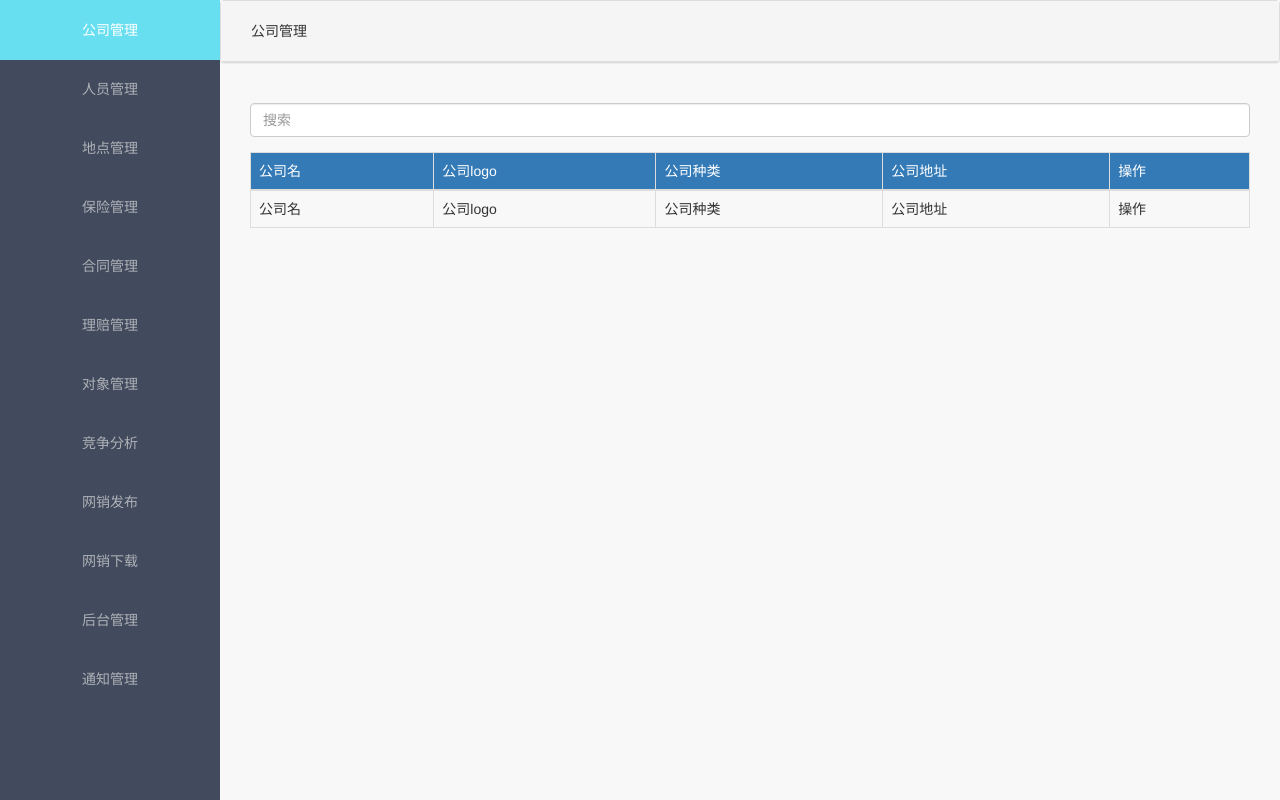
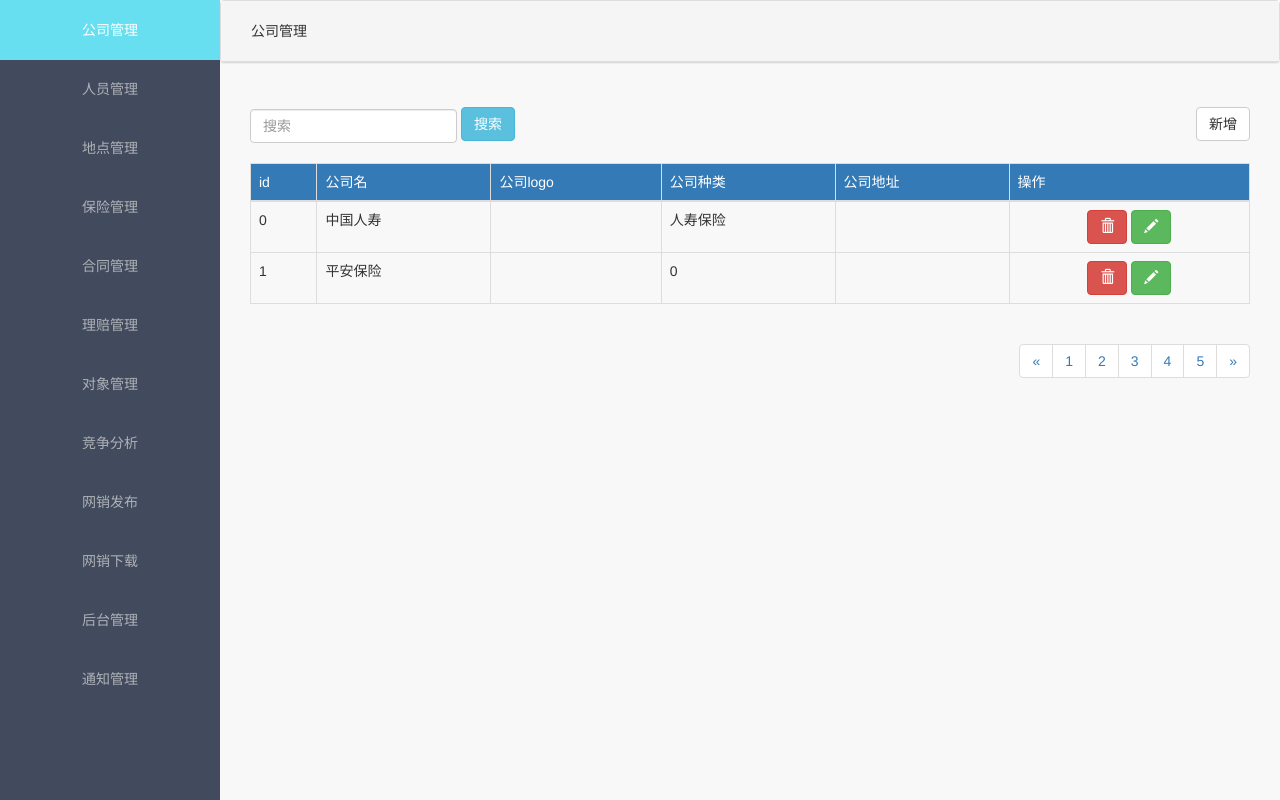
Before and after one commit to FFFfengfengfeng/ts-express, a PHP site: page /views/company/ in a window 1280 px wide. Run offline with PHP 8.4, Linux system fonts and the light colour scheme; data comes from the database, SQL or seed files in the repository.

Commit message:
添加公司列表模糊查询

```diff
--- a/Api/Company/List.php
+++ b/Api/Company/List.php
@@ -5,25 +5,69 @@ $host     = "localhost";     //连接名
 $user     = "root";          //连接用户名
 $password = "";              //连接密码
 $dbname   = "netsalesystem"; //数据库名
-$success  = "";              //请求状态 0.失败 1.成功
-$message  = "";              //请求打印信息
-$data     = [];              //返回数据
 
-$conn = mysqli_connect($host, $user, $password, $dbname);
+$conn = mysqli_connect( $host, $user, $password, $dbname );
+mysqli_set_charset($conn , "utf8");
 
 if (!$conn) {
     $success = "0";
     $message = "连接失败";
 }
 
-$key = $_POST["key"];
+function query_list($keyword = null, $page = 1, $size = 10) {
+    $success  = "";              //请求状态 0.失败 1.成功
+    $message  = "";              //请求打印信息
+    $data     = [];              //返回数据
+    if ($keyword) {
+        $sql = "SELECT * FROM Company WHERE NAME LIKE '%" . $keyword . "%'";
+    } else {
+        $sql = "SELECT * FROM Company limit " . (($page - 1) * $size) . "," . $size;
+    }
+    $result = mysqli_query($GLOBALS["conn"], $sql);
 
-$sql = "SELECT * FROM Company";
-$result = mysqli_query($conn, $sql);
+    if (mysqli_num_rows($result) > 0) {
+        while ($row = mysqli_fetch_assoc($result)) {
+            switch ($row["type"]) {//保险公司的种类: 1.人寿保险,2.养老保险,3.汽车保险,4.财产保险
+                case "1":
+                    $row["type"] = "人寿保险";
+                    break;
+                case "2":
+                    $row["type"] = "养老保险";
+                    break;
+                case "3":
+                    $row["type"] = "汽车保险";
+                    break;
+                case "4":
+                    $row["type"] = "财产保险";
+                    break;
+            }
+            array_push($data, $row);
+        }
+        $success = "1";
+        $message = "获取成功";
+        $total    = mysqli_num_rows(mysqli_query($GLOBALS["conn"], "SELECT * FROM Company"));
+    }
+    $json = array("success" => $success, "data" => $data, "message" => $message, "total" => $total);
 
-if (mysqli_num_rows($result) > 0) {
-
+    return $json;
 }
 
+if (!empty($_POST["keyword"])) {
+    $keyword = $_POST["keyword"];
+} else {
+    $keyword = null;
+}
+if (!empty($_POST["page"])) {
+    $page = $_POST["page"];
+} else {
+    $page = 1;
+}
+if (!empty($_POST["size"])) {
+    $size = $_POST["size"];
+} else {
+    $size = 10;
+}
+
+$json = query_list($keyword, $page, $size);
 echo json_encode($json, JSON_UNESCAPED_UNICODE);
 ?>
--- a/css/main.css
+++ b/css/main.css
@@ -12,7 +12,9 @@ body,html{
 }
 .sidebar .list-group{
 }
-.sidebar .list-group-item{
+.sidebar .list-group-item,
+.sidebar .list-group-item:active,
+.sidebar .list-group-item:focus{
     border: none;
     border-radius: 0;
     background-color: transparent;
@@ -22,6 +24,10 @@ body,html{
     text-align: center;
 }
 .sidebar .list-group-item:hover{
+    background-color: #68dff0;
+    color: #FFF;
+}
+.sidebar .list-group-item.active{
     background-color: #68dff0;
     color: #FFF;
 }
@@ -45,3 +51,13 @@ body,html{
     box-sizing: border-box;
     padding: 20px 30px 0 30px;
 }
+.main-content .operate-bar{
+    margin-bottom: 20px;
+    height: 40px;
+    line-height: 40px;
+}
+.main-content .operate-bar:after{
+    display: block;
+    content: " ";
+    clear: both;
+}
--- /dev/null
+++ b/js/main.js
@@ -0,0 +1,5 @@
++ function (window, $) {
+    function Page(options, element) {
+
+    }
+}(window, jQuery);
--- /dev/null
+++ b/js/tmpl.min.js
@@ -0,0 +1,2 @@
+!function(e){"use strict";var n=function(e,t){var r=/[^\w\-\.:]/.test(e)?new Function(n.arg+",tmpl","var _e=tmpl.encode"+n.helper+",_s='"+e.replace(n.regexp,n.func)+"';return _s;"):n.cache[e]=n.cache[e]||n(n.load(e));return t?r(t,n):function(e){return r(e,n)}};n.cache={},n.load=function(e){return document.getElementById(e).innerHTML},n.regexp=/([\s'\\])(?!(?:[^{]|\{(?!%))*%\})|(?:\{%(=|#)([\s\S]+?)%\})|(\{%)|(%\})/g,n.func=function(e,n,t,r,c,u){return n?{"\n":"\\n","\r":"\\r","\t":"\\t"," ":" "}[n]||"\\"+n:t?"="===t?"'+_e("+r+")+'":"'+("+r+"==null?'':"+r+")+'":c?"';":u?"_s+='":void 0},n.encReg=/[<>&"'\x00]/g,n.encMap={"<":"&lt;",">":"&gt;","&":"&amp;",'"':"&quot;","'":"&#39;"},n.encode=function(e){return(null==e?"":""+e).replace(n.encReg,function(e){return n.encMap[e]||""})},n.arg="o",n.helper=",print=function(s,e){_s+=e?(s==null?'':s):_e(s);},include=function(s,d){_s+=tmpl(s,d);}","function"==typeof define&&define.amd?define(function(){return n}):"object"==typeof module&&module.exports?module.exports=n:e.tmpl=n}(this);
+//# sourceMappingURL=tmpl.min.js.map
--- a/login.php
+++ b/login.html
@@ -37,7 +37,7 @@
                     method: 'POST',
                     success: function (res) {
                         if (res.success === '1') {
-                            window.location.href = 'index.php';
+                            window.location.href = 'index.html';
                         } else {
 
                         }
--- a/templates/sidebar.php
+++ b/templates/sidebar.php
@@ -1,6 +1,6 @@
 <div class="sidebar" id="sidebar">
     <div class="list-group">
-        <a href="views/company.php" class="list-group-item">公司管理</a>
+        <a href="views/company/index.php" class="list-group-item">公司管理</a>
         <a href="javascript:;" class="list-group-item">人员管理</a>
         <a href="javascript:;" class="list-group-item">地点管理</a>
         <a href="javascript:;" class="list-group-item">保险管理</a>
--- a/views/company.php
+++ /dev/null
@@ -1,62 +0,0 @@
-<!DOCTYPE html>
-<html lang="en">
-<head>
-    <meta charset="UTF-8">
-    <link rel="stylesheet" href="../css/bootstrap.css">
-    <link rel="stylesheet" href="../css/main.css">
-    <title>Title</title>
-</head>
-<body>
-    <?php
-        include '../templates/sidebar.php';
-    ?>
-    <div class="main-content">
-        <div class="panel panel-default">
-            <div class="panel-heading">公司管理</div>
-        </div>
-        <div class="panel-body">
-            <div class="operate-bar">
-                <div class="form-group">
-                    <input type="text" placeholder="搜索" class="form-control">
-                </div>
-            </div>
-            <table class="table table-bordered">
-                <thead class="bg-primary">
-                    <tr>
-                        <td>公司名</td>
-                        <td>公司logo</td>
-                        <td>公司种类</td>
-                        <td>公司地址</td>
-                        <td>操作</td>
-                    </tr>
-                </thead>
-                <tbody>
-                    <tr>
-                        <td>公司名</td>
-                        <td>公司logo</td>
-                        <td>公司种类</td>
-                        <td>公司地址</td>
-                        <td>操作</td>
-                    </tr>
-                </tbody>
-            </table>
-        </div>
-    </div>
-    <script src="../js/jquery-3.2.1.min.js"></script>
-    <script src="../js/bootstrap.js"></script>
-    <script>
-        $.ajax({
-            url: '../Api/Company/List.php',
-            data: {
-
-            },
-            dataType: 'json',
-            method: 'POST',
-            success: function (res) {
-
-
-            }
-        });
-    </script>
-</body>
-</html>
--- /dev/null
+++ b/views/company/index.html
@@ -0,0 +1,135 @@
+<!DOCTYPE html>
+<html lang="en">
+<head>
+    <meta charset="UTF-8">
+    <link rel="stylesheet" href="../../css/bootstrap.css">
+    <link rel="stylesheet" href="../../css/main.css">
+    <title>公司管理</title>
+</head>
+<body>
+    <div class="sidebar" id="sidebar">
+        <div class="list-group">
+            <a href="javascript:;" class="list-group-item active">公司管理</a>
+            <a href="javascript:;" class="list-group-item">人员管理</a>
+            <a href="javascript:;" class="list-group-item">地点管理</a>
+            <a href="javascript:;" class="list-group-item">保险管理</a>
+            <a href="javascript:;" class="list-group-item">合同管理</a>
+            <a href="javascript:;" class="list-group-item">理赔管理</a>
+            <a href="javascript:;" class="list-group-item">对象管理</a>
+            <a href="javascript:;" class="list-group-item">竞争分析</a>
+            <a href="javascript:;" class="list-group-item">网销发布</a>
+            <a href="javascript:;" class="list-group-item">网销下载</a>
+            <a href="javascript:;" class="list-group-item">后台管理</a>
+            <a href="javascript:;" class="list-group-item">通知管理</a>
+        </div>
+    </div>
+    <div class="main-content">
+        <div class="panel panel-default">
+            <div class="panel-heading">公司管理</div>
+        </div>
+        <div class="panel-body">
+            <div class="operate-bar">
+                <div class="form-inline pull-left">
+                    <div class="form-group">
+                        <input type="text" placeholder="搜索" class="form-control" id="searchInput">
+                    </div>
+                    <a href="javascript:;" class="btn btn-info" id="searchBtn">搜索</a>
+                </div>
+                <div class="pull-right">
+                    <a href="/add.html" class="btn btn-default">新增</a>
+                </div>
+            </div>
+            <table class="table table-bordered">
+                <thead class="bg-primary">
+                    <tr>
+                        <td>id</td>
+                        <td>公司名</td>
+                        <td>公司logo</td>
+                        <td>公司种类</td>
+                        <td>公司地址</td>
+                        <td>操作</td>
+                    </tr>
+                </thead>
+                <tbody id="companyList"></tbody>
+            </table>
+            <nav aria-label="Page navigation" class="text-right">
+                <ul class="pagination">
+                    <li>
+                        <a href="#" aria-label="Previous">
+                            <span aria-hidden="true">&laquo;</span>
+                        </a>
+                    </li>
+                    <li><a href="#">1</a></li>
+                    <li><a href="#">2</a></li>
+                    <li><a href="#">3</a></li>
+                    <li><a href="#">4</a></li>
+                    <li><a href="#">5</a></li>
+                    <li>
+                        <a href="#" aria-label="Next">
+                            <span aria-hidden="true">&raquo;</span>
+                        </a>
+                    </li>
+                </ul>
+            </nav>
+        </div>
+    </div>
+    <script src="../../js/jquery-3.2.1.min.js"></script>
+    <script src="../../js/tmpl.min.js"></script>
+    <script src="../../js/bootstrap.js"></script>
+    <script src="../../js/main.js"></script>
+    <script type="text/x-tmpl" id="listTmpl">
+        <tr>
+            <td>{%=o.id%}</td>
+            <td>{%=o.name%}</td>
+            <td>{%=o.logo%}</td>
+            <td>{%=o.type%}</td>
+            <td>{%=o.address%}</td>
+            <td class="text-center">
+                <a href="javascript:;" data-id="{%=o.id%}" class="company-delete-btn btn btn-danger">
+                    <span class="glyphicon glyphicon-trash"></span>
+                </a>
+                <a href="javascript:;" data-id="{%=o.id%}" class="company-delete-btn btn btn-success">
+                    <span class="glyphicon glyphicon-pencil"></span>
+                </a>
+            </td>
+        </tr>
+    </script>
+    <script>
+        (function ($) {
+            function getList(keyword, page) {
+                var page = 1 || page;
+                $.ajax({
+                    url: '../../Api/Company/List.php',
+                    data: {
+                        page: page,
+                        keyword: keyword,
+                        size: 10
+                    },
+                    dataType: 'json',
+                    method: 'POST',
+                    success: function (res) {
+                        $('#companyList').html('');
+                        var data = res.data;
+                        console.log(data);
+                        if (data.length > 0) {
+                            for (var i = 0; i < data.length; i ++) {
+                                $('#companyList').append(tmpl('listTmpl', data[i]));
+                            }
+                        }
+                    }
+                });
+            }
+            getList();
+            $('#searchBtn').on('click', function (e) {
+                var $searchInput = $('#searchInput'),
+                    val = $searchInput.val();
+                if (val === '') {
+                    return;
+                } else {
+                    getList(val);
+                }
+            })
+        })(jQuery);
+    </script>
+</body>
+</html>
```
Also changed, not shown: index.html (added, +29 -0 lines), index.php (deleted, +0 -16 lines).
